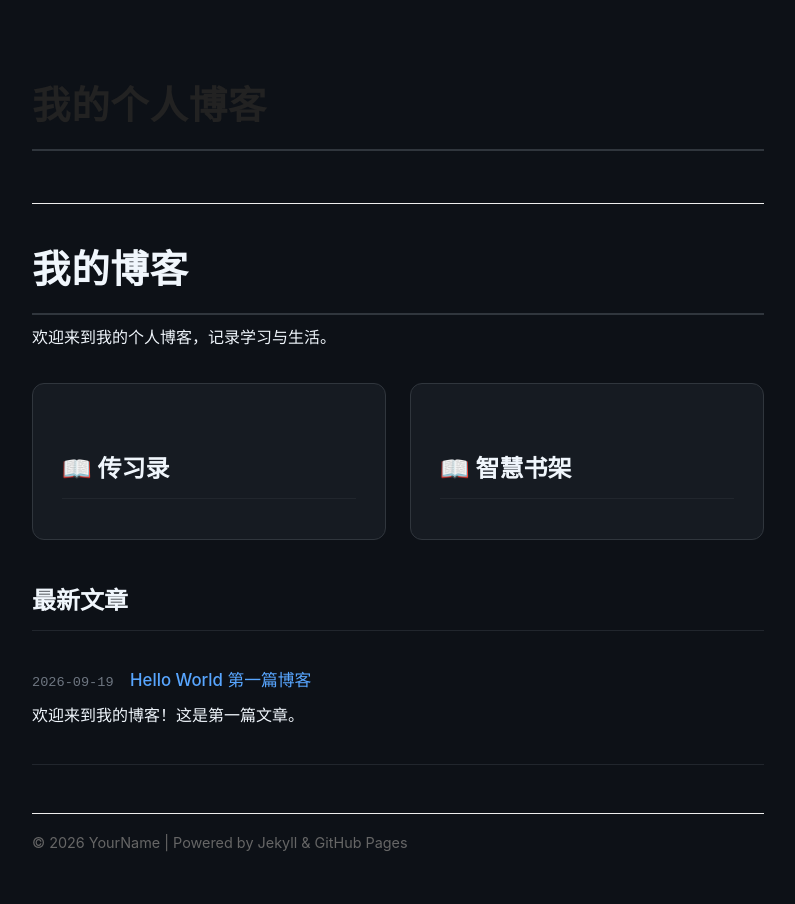
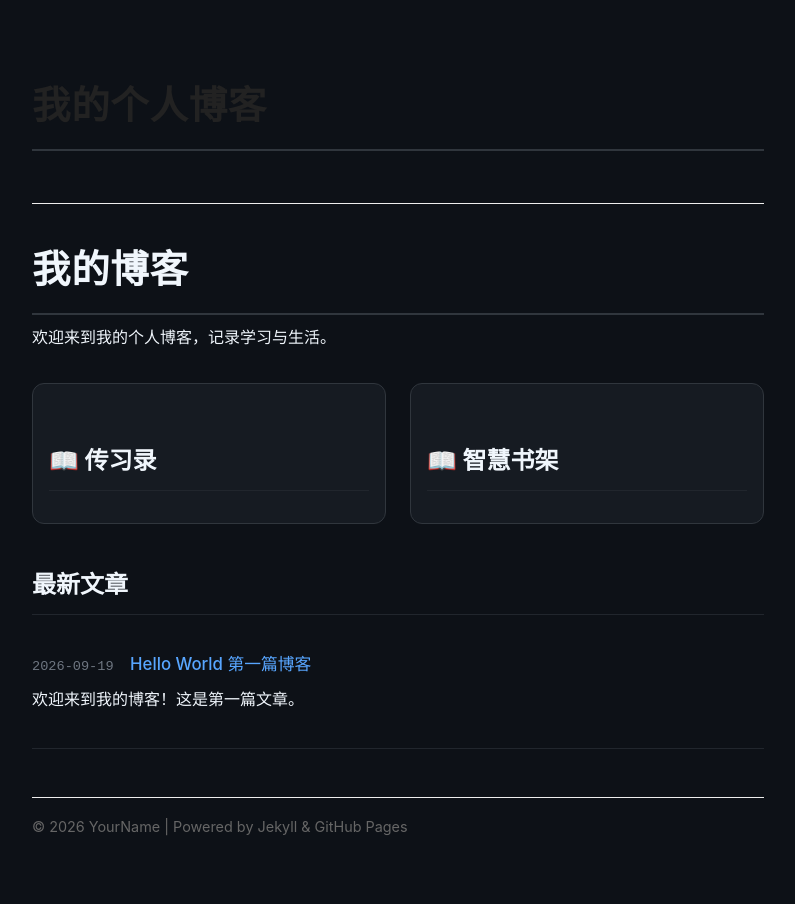
Before and after one commit to tytingliu/tytingliu.github.io, a Jekyll site: the page built from index.html, in a window 1280 px wide. Shown: the whole page, without its empty margins (242-1037 px from the left). Built offline with Jekyll 4.4.1, drawn with Linux system fonts in a browser that asks for light colours.

Commit message:
Update index.html

```diff
--- a/index.html
+++ b/index.html
@@ -91,7 +91,7 @@ p {
   background: #161b22;
   border: 1px solid #30363d;
   border-radius: 12px;
-  padding: 1.5rem 1.8rem;
+  padding: 1.0rem 1.0rem;
   transition: all 0.25s ease;
   display: block;
 }
```
